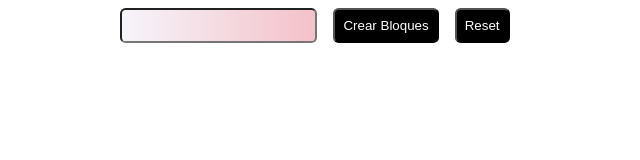
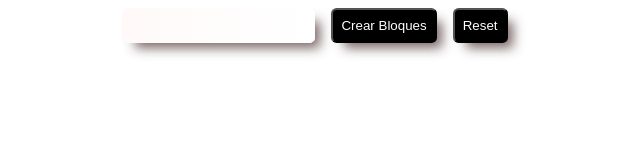
Before and after one commit to Kaletts/Etch-A-Sketch, a plain HTML site: page index.html in a window 1280 px wide. Shown: the whole page, without its empty margins (325-965 px from the left). Drawn offline with Linux system fonts and the light colour scheme.

Commit message:
Ultimos retoques

```diff
--- a/style.css
+++ b/style.css
@@ -1,3 +1,7 @@
+:root {
+    --box-shadow: 9px 9px 12px -4px rgba(71, 45, 45, 0.72);
+}
+
 
 nav>div {
     display: flex;
@@ -25,11 +29,25 @@ button {
     background-color: black;
     color: white;
     padding: 0.5rem;
+    box-shadow: var(--box-shadow);
+}
+
+button:hover {
+    transform: scale(105%);
+}
+
+button:active {
+    transform: scale(100%)
 }
 
 input {
     border-radius: 0.35rem;
-    background: linear-gradient(to right, rgb(245, 245, 250), rgb(244, 193, 202));
+    background: linear-gradient(to right, rgb(255, 249, 249), rgb(255, 255, 255));
+    border-top: none;
+    border-bottom: thick rgb(255, 0, 0);
+    border-left: none;
+    border-right: none;
+    box-shadow: var(--box-shadow);
     color: black;
     padding: 0.5rem;
 }
@@ -37,11 +55,11 @@ input {
 /* Chrome, Safari, Edge, Opera */
 input::-webkit-outer-spin-button,
 input::-webkit-inner-spin-button {
-  -webkit-appearance: none;
-  margin: 0;
+    -webkit-appearance: none;
+    margin: 0;
 }
 
 /* Firefox */
 input[type=number] {
-  -moz-appearance: textfield;
+    -moz-appearance: textfield;
 }
```
